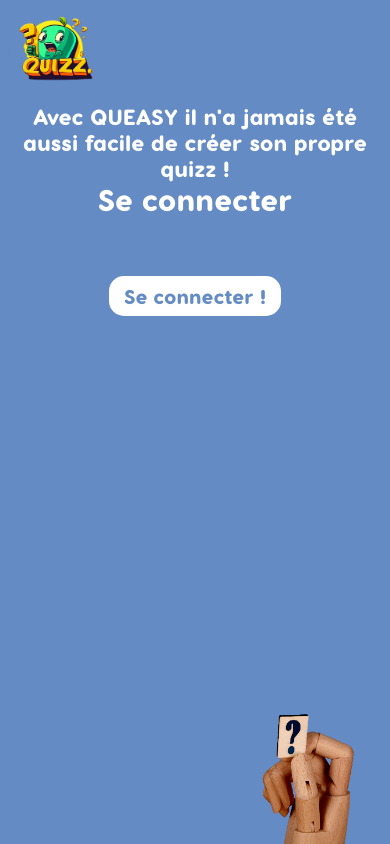
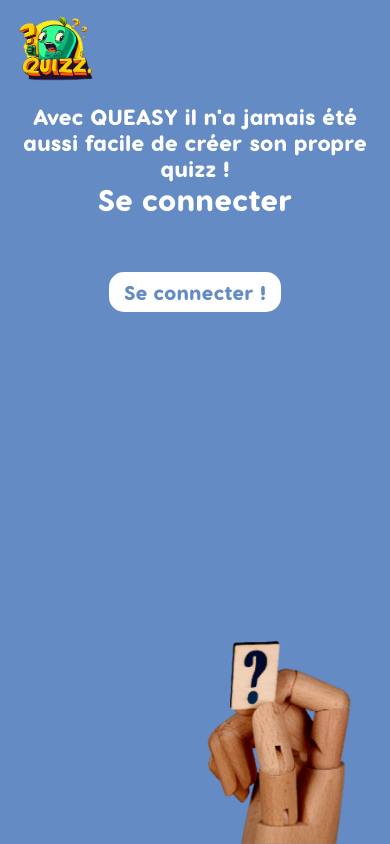
Before and after one commit to FloVth/queasyV2, a PHP site: page /Acceuil_QUEAY.html in a window 390 px wide. Run offline with PHP 8.4, Linux system fonts and the light colour scheme; some libraries are stand-ins or nearby versions.

Commit message:
Gain de ligne CSS

```diff
--- a/assets/queasy.css
+++ b/assets/queasy.css
@@ -12,21 +12,6 @@
 body{
     background-color: #648BC4;
     color: #fff;
-}
-
-/*PETIT ESPACE*/
-.petit-espace{
-  padding: 5px;
-}
-@media screen and (min-width: 601px) {
-  .petit-espace {
-    padding: 5px;
-  }
-}
-@media screen and (max-width: 600px) {
-  .petit-espace{
-    padding: 2px;
-  }
 }
 
 /*Espace*/
@@ -408,7 +393,7 @@ input{
 }
 @media screen and (max-width: 600px) {
   .image_accueil{
-    width: 100px;
+    width: 40%;
     padding-right: 30px;
   }
 }
```
